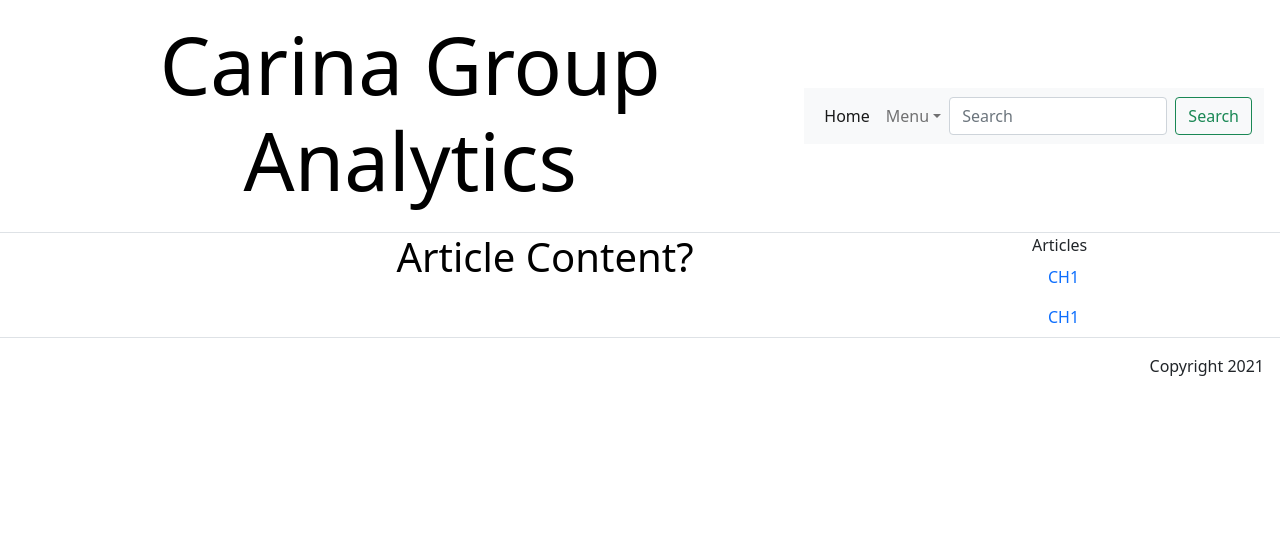
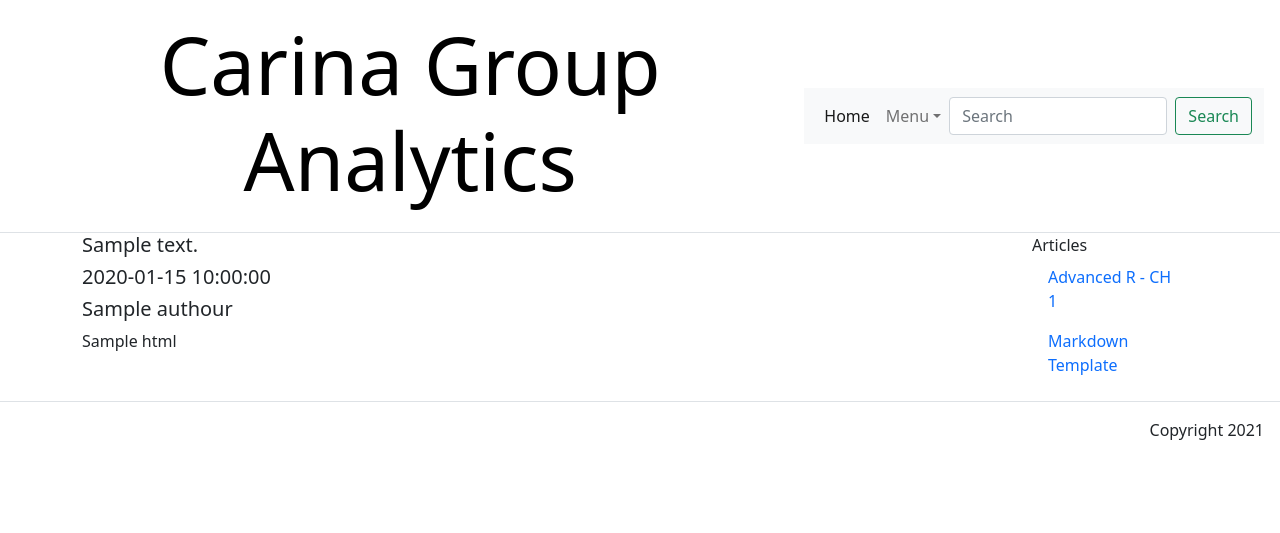
Before and after one commit to James-8212913/Website_Deploy, a Flask app: template Templates/Index.html in a window 1280 px wide. Shown: the top 533 px of the page. Run offline with Flask 2, Linux system fonts and the light colour scheme; the template is opened without the code that fills it: most values are stand-ins (such as "Sample title", 1, 10 or a date in 2020); some libraries are stand-ins or nearby versions.

Commit message:
Additions to base html

```diff
--- a/Templates/base.html
+++ b/Templates/base.html
@@ -7,9 +7,12 @@
 
     <!-- Bootstrap CSS -->
     <link href="/static/bootstrap.css" rel="stylesheet">
+    <link rel="stylesheet" href="{{ url_for('pygments_css') }}">
     <title>Carina Group Analytics</title>
   </head>
-  <body>
+
+  <body class="d-flex flex-column h-100">
+    <div class="wrapper">
     <header class="sticky-top modal-header">
       <h1 class="display-1" >Carina Group Analytics</h1>
       <nav class="navbar navbar-expand-lg navbar-light bg-light">
@@ -32,31 +35,36 @@
             </li>
           </ul>
           <form class="d-flex">
-            <input class="form-control me-2" type="search" placeholder="Search" aria-label="Search">
+            <input class="form-control me-2" type="search" value="" placeholder="Search" aria-label="Search">
+            <div id="result"></div>
             <button class="btn btn-outline-success" type="submit">Search</button>
           </form>
         </div>
       </div>
     </nav>
   </header>
-  <main class="container">
+  <main class="container flex-shrink-0">
     <div class="row">
       <article class="col-10">
-        {% block content %}
+        {% block main %}
             <h2 class="lead">{{ page.meta.description }}</h2>
+            <h3 class="lead">{{ page.meta.published }}</h3>
+            <h3 class="lead">{{ page.meta.authour }}</h3>
             {{ page.html|safe }}
-        {% endblock content %}
+        {% endblock main %}
       </article>
       <aside class="col-2 position-sticky">Articles
         <li class="list-unstyled">
-          <a class="nav-link" href="{{ url_for('page', path='ch1') }}" {% if page.path == "ch1" %}active{% endif %}>CH1</a>
-          <a class="nav-link" href="{{ url_for('page', path='ch1') }}" {% if page.path == "ch1" %}active{% endif %}>CH1</a>
+          <a class="nav-link" href="{{ url_for('page', path='ch1') }}" {% if page.path == "ch1" %}active{% endif %}>Advanced R - CH 1</a>
+          <a class="nav-link" href="{{ url_for('page', path='Template') }}" {% if page.path == "Template" %}active{% endif %}>Markdown Template</a>
         </li>
       </aside>
     </div>
   </main>
-  <footer class="modal-footer position-sticky">
+  <footer class="footer py-3">
+    <div class="modal-footer sticky-footer">
     <p> Copyright 2021 </p>
+  </div>
   </footer>
     <!-- Optional JavaScript; choose one of the two! -->
     <!-- Option 1: Bootstrap Bundle with Popper -->
@@ -67,5 +75,6 @@
     <script src="https://cdn.jsdelivr.net/npm/@popperjs/core@2.5.4/dist/umd/popper.min.js" integrity="sha384-q2kxQ16AaE6UbzuKqyBE9/u/KzioAlnx2maXQHiDX9d4/zp8Ok3f+M7DPm+Ib6IU" crossorigin="anonymous"></script>
     <script src="https://cdn.jsdelivr.net/npm/bootstrap@5.0.0-beta1/dist/js/bootstrap.min.js" integrity="sha384-pQQkAEnwaBkjpqZ8RU1fF1AKtTcHJwFl3pblpTlHXybJjHpMYo79HY3hIi4NKxyj" crossorigin="anonymous"></script>
     -->
+  </div>
   </body>
 </html>
```
